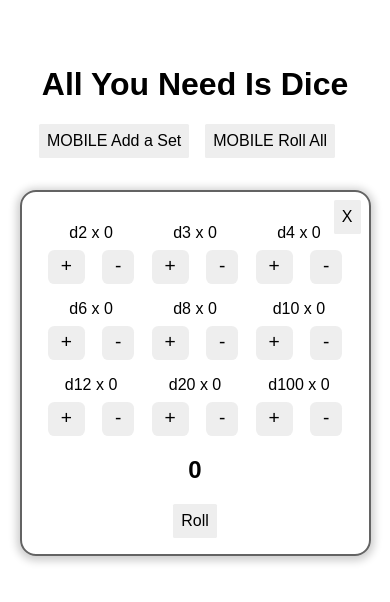
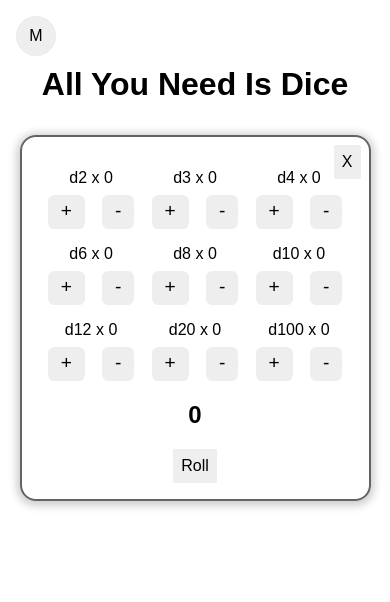
Before and after one commit to dwevins/all-you-need-is-dice, a React (Create React App) app: page / in a window 390 px wide. Shown: the top 602 px of the page. Built offline with nearby package versions, Linux system fonts and the light colour scheme.

Commit message:
Add mobile menu system

```diff
--- a/src/App.css
+++ b/src/App.css
@@ -111,6 +111,47 @@ button:focus {
   text-align: center;
 }
 
+.mobile-nav {
+  position: fixed;
+  top: 1rem;
+  left: 1rem;
+  z-index: 1;
+}
+
+.mobile-nav button {
+  display: flex;
+  justify-content: center;
+  align-items: center;
+  padding: 0;
+  width: 2.5rem;
+  height: 2.5rem;
+  border-radius: 50%;
+  cursor: pointer;
+}
+
+.mobile-nav button span {
+  text-align: center;
+}
+
+.mobile-nav button:not(.menu-btn) {
+  position: absolute;
+  top: 0;
+  left: 0;
+  z-index: -1;
+}
+
+.mobile-nav button.menu-btn {
+  z-index: 1;
+}
+
+.mobile-nav.menu-open button.roll-all-btn {
+  transform: translateX(3.5rem);
+}
+
+.mobile-nav.menu-open button.add-set-btn {
+  transform: translateY(3.5rem);
+}
+
 @media screen and (min-width: 54rem) {
   #ui-mode:after {
     content: 'desktop';
--- a/src/Menu.jsx
+++ b/src/Menu.jsx
@@ -5,8 +5,13 @@ class Menu extends Component {
     constructor(props) {
         super(props);
         this.state = {
-            navMode: 'desktop'
+            navMode: 'desktop',
+            mobileMenuOpen: false
         }
+    }
+
+    toggleMobileMenu() {
+        this.setState({mobileMenuOpen: !this.state.mobileMenuOpen});
     }
 
     componentDidMount() {
@@ -14,7 +19,6 @@ class Menu extends Component {
         registerCallback('desktop', () => this.setState({navMode: 'desktop'}))
         this.setState({navMode: getScreenMode()});
     }
-
 
     render() {
         return (
@@ -27,10 +31,13 @@ class Menu extends Component {
 
             )}
             {this.state.navMode === 'mobile' &&
-                <Fragment>
-                    <button onClick={ () => this.props.addEmptySet() }><span>MOBILE Add a Set</span></button>
-                    <button onClick={ () => this.props.rollAll() }><span>MOBILE Roll All</span></button>
-                </Fragment>
+                <div className={`mobile-nav ${this.state.mobileMenuOpen ? 'menu-open' : ''}`}>
+                    <button className="roll-all-btn" onClick={ () => this.props.rollAll() }><span>R</span></button>
+                    <button className="add-set-btn" onClick={ () => this.props.addEmptySet() }><span>+</span></button>
+                    <button className="menu-btn" onClick={ () => this.toggleMobileMenu() }>
+                        <span>{ this.state.mobileMenuOpen ? 'X' : 'M'}</span>
+                    </button>
+                </div>
             }
             </div>
         )
```
